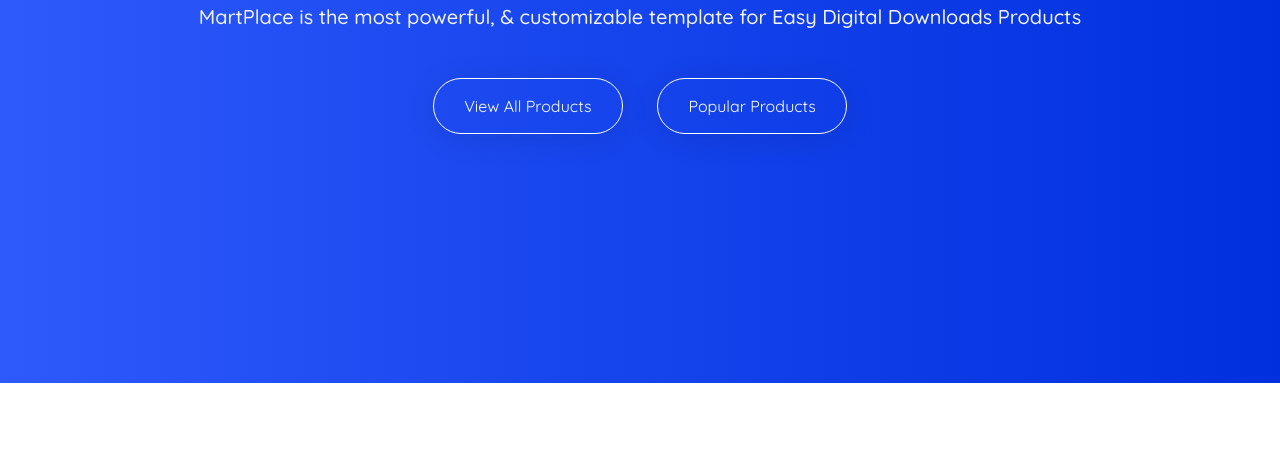
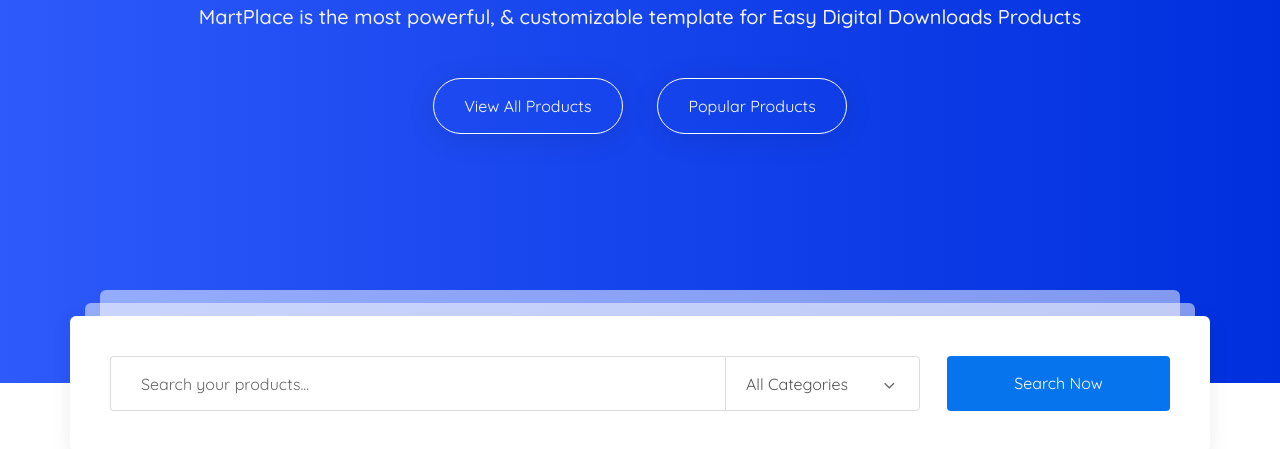
Before and after one commit to RinatSham/Igogo, a website: page app/index.html in a window 1280 px wide. Shown: the part 523-972 px from the top of the page. Before the commit the page ends 906 px from the top, so only its background shows below. Drawn offline with nearby package versions, Linux system fonts and the light colour scheme; files that its build step writes are made by us from their sources.

Commit message:
added search

```diff
--- a/app/index.html
+++ b/app/index.html
@@ -89,11 +89,22 @@
         MartPlace is the most powerful, & customizable template for Easy Digital Downloads Products
       </div>
       <div class="create__inner-btn">
-        <a class="link link-all" href="">View All Products</a>
-        <a class="link link-popular" href="">Popular Products</a>
+        <a class="link agh" href="">View All Products</a>
+        <a class="link" href="">Popular Products</a>
       </div>
     </div>
   </section>
+  <div class="container position">
+    <section class="search">
+      <div class="search__box-inner">
+        <form>
+          <input type="text" placeholder="Search your products...">
+          <div class="search__box-cat">All Categories</div>
+          <button type="submit">Search Now</button>
+        </form>
+      </div>
+    </section>
+  </div>
 
 
 
--- a/app/scss/_fonts.scss
+++ b/app/scss/_fonts.scss
@@ -22,3 +22,36 @@
   font-style: normal;
   font-display: swap;
 }
+
+
+
+@font-face {
+  font-family: 'icomoon';
+  src:  url('../fonts/icomoon.eot?unb2tq');
+  src:  url('../fonts/icomoon.eot?unb2tq#iefix') format('embedded-opentype'),
+    url('../fonts/icomoon.ttf?unb2tq') format('truetype'),
+    url('../fonts/icomoon.woff?unb2tq') format('woff'),
+    url('../fonts/icomoon.svg?unb2tq#icomoon') format('svg');
+  font-weight: normal;
+  font-style: normal;
+  font-display: block;
+}
+
+[class^="icon-"], [class*=" icon-"] {
+  /* use !important to prevent issues with browser extensions that change fonts */
+  font-family: 'icomoon' !important;
+  speak: none;
+  font-style: normal;
+  font-weight: normal;
+  font-variant: normal;
+  text-transform: none;
+  line-height: 1;
+
+  /* Better Font Rendering =========== */
+  -webkit-font-smoothing: antialiased;
+  -moz-osx-font-smoothing: grayscale;
+}
+
+.icon-angle-down:before {
+  content: "\f107";
+}
--- a/app/scss/_global.scss
+++ b/app/scss/_global.scss
@@ -5,6 +5,9 @@
 *::before,
 *::after{
   box-sizing: inherit;
+}
+body{
+  font-family: 'Quicksand', sans-serif;
 }
 a{
   display: inline-block;
--- a/app/scss/style.scss
+++ b/app/scss/style.scss
@@ -149,7 +149,7 @@
       border: 1px solid #fff;
       box-shadow: 0px 4px 30px 0px rgba(0, 0, 0, 0.1);
       width: 190px;
-      padding: 18px 14px;
+      padding: 18px;
       border-radius: 30px;
       color: #fff;
       font-size: 16px;
@@ -162,3 +162,105 @@
   }
 }
 // end create
+
+// start search
+
+.position{
+  position: relative;
+}
+
+.search{
+  width: 1140px;
+  height: 135px;
+  border-radius: 6px;
+  background-color: #fff;
+  box-shadow: 0px 4px 20px 0px rgba(0, 0, 0, 0.08);
+  padding: 40px 0;
+  position: absolute;
+  bottom: -68px;
+  z-index: 3;
+  &::after{
+    content: '';
+    position: absolute;
+    border-radius: 6px;
+    background-color: #fff;
+    opacity: 0.502;
+    width: 1080px;
+    height: 135px;
+    top: -26px;
+    right: calc((100% - 1080px) / 2);
+    z-index: -2;
+  }
+  &::before{
+    content: '';
+    position: absolute;
+    border-radius: 6px;
+    background-color: #fff;
+    opacity: 0.502;
+    width: 1110px;
+    height: 135px;
+    top: -13px;
+    right: calc((100% - 1110px) / 2);
+    z-index: -1;
+  }
+}
+.search__box-inner{
+  max-width: 1060px;
+  margin: 0 auto;
+  form{
+    display: flex;
+    justify-content: space-between;
+    align-items: center;
+  }
+  input{
+    display: block;
+    border-top-left-radius: 4px;
+    border-bottom-left-radius: 4px;
+    border: 1px solid #dcdcdc;
+    border-right: transparent;
+    width: 615px;
+    height: 55px;
+    padding-left: 30px;
+    padding-right: 195px;
+    font-family: 'Quicksand', sans-serif;
+    outline: transparent;
+    &::placeholder{
+      color: #676767;
+      font-size: 16px;
+    }
+  }
+  button{
+    width: 223px;
+    padding: 15px;
+    border: none;
+    border-radius: 4px;
+    background-color: rgb(6, 116, 236);
+    color: #fff;
+    font-size: 16px;
+    line-height: 25px;
+    outline: transparent;
+  }
+}
+.search__box-cat{
+  margin-right: auto;
+  max-width: 195px;
+  width: 100%;
+  border-top-right-radius: 4px;
+  border-bottom-right-radius: 4px;
+  border: 1px solid #dcdcdc;
+  font-size: 16px;
+  height: 55px;
+  padding: 18px 50px 19px 20px;
+  color: #555555;
+  position: relative;
+  &::before{
+    content: '\f107';
+    position: absolute;
+    font-family: 'icomoon';
+    color: #676767;
+    font-size: 18px;
+    top: 18px;
+    right: 24px;
+  }
+}
+// end search
```
Also changed, not shown: app/fonts/icomoon.ttf (added), app/fonts/icomoon.woff (added), 2 other files.
